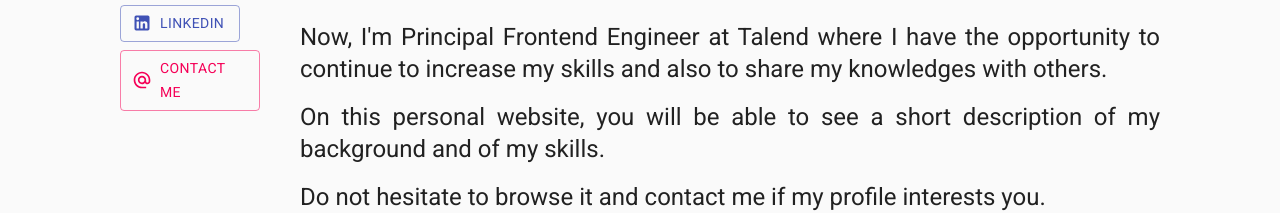
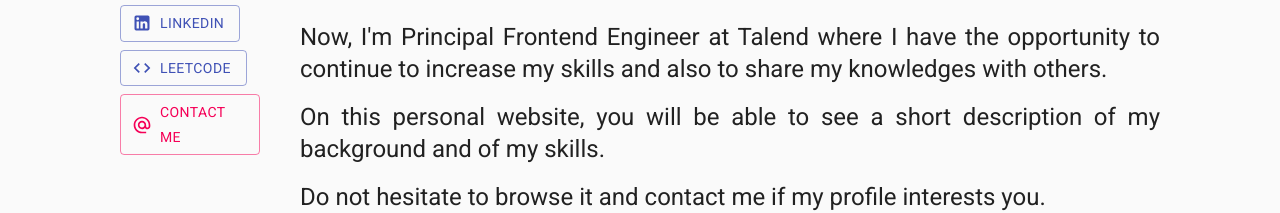
Before and after one commit to grasdouble/ui, a React (Create React App) app: page / in a window 1280 px wide. Shown: the part 259-472 px from the top of the page. Built offline with nearby package versions, Linux system fonts and the light colour scheme.

Commit message:
Update AboutMe

```diff
--- a/src/components/Main/AboutMe/AboutMe.tsx
+++ b/src/components/Main/AboutMe/AboutMe.tsx
@@ -11,6 +11,7 @@ import Button from "@material-ui/core/Button";
 import PlayCircleOutlineIcon from "@material-ui/icons/PlayCircleOutline";
 import LinkedInIcon from "@material-ui/icons/LinkedIn";
 import AlternateEmailIcon from "@material-ui/icons/AlternateEmail";
+import CodeIcon from "@material-ui/icons/Code";
 
 const useStyles = makeStyles((theme: Theme) =>
   createStyles({
@@ -90,6 +91,17 @@ const AboutMe: React.FunctionComponent<MyProps> = ({ openSidePanel }) => {
                 <Box textAlign="left" mt={1}>
                   <Button
                     variant="outlined"
+                    color="primary"
+                    startIcon={<CodeIcon fontSize="large" />}
+                    target="_blank"
+                    href="https://leetcode.com/smouillour/"
+                  >
+                    LeetCode
+                  </Button>
+                </Box>
+                <Box textAlign="left" mt={1}>
+                  <Button
+                    variant="outlined"
                     color="secondary"
                     startIcon={<AlternateEmailIcon fontSize="large" />}
                     target="_blank"
```
